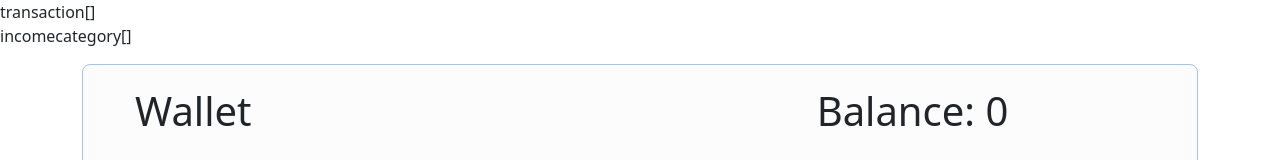
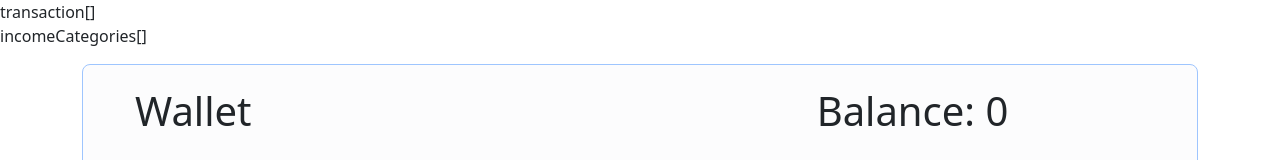
Before and after one commit to innadech/vue-wallet, a Vue app: page / in a window 1280 px wide. Shown: the top 160 px of the page. Built offline with nearby package versions, Linux system fonts and the light colour scheme.

Commit message:
Fixed components:IncomeSubmitter

```diff
--- a/src/App.vue
+++ b/src/App.vue
@@ -56,7 +56,7 @@ export default {
 <template>
   <body data-bs-theme="blue">
     <div>transaction{{ transactionHistory }}</div>
-    <div>incomecategory{{ incomeCategories }}</div>
+    <div>incomeCategories{{ incomeCategories }}</div>
 
     <div class="container">
       <div
@@ -77,9 +77,11 @@ export default {
           </div>
           <div class="row gx-5">
             <div class="col">
-              <IncomeSubmitter v-on:income-submitted="incomeSubmit" />
+              <IncomeSubmitter
+                v-bind:incomeCategories="incomeCategories"
+                v-on:income-submitted="incomeSubmit"
+              />
             </div>
-
             <div class="col">
               <OutcomeSubmitter v-on:outcome-submitted="outcomeSubmit" />
             </div>
--- a/src/components/IncomeCategoryItem.vue
+++ b/src/components/IncomeCategoryItem.vue
@@ -1,24 +1,18 @@
 <script>
 export default {
-  props: ['incomecategory'],
+  props: ['category'],
 
   emits: ['incomecategory-deleted'],
-
-  data() {
-    return {
-      localIncomecategory: { ...this.incomecategory },
-    }
-  },
 }
 </script>
 
 <template>
   <li class="m-3">
-    <span>{{ localIncomecategory.caption }}</span>
+    <span>{{ category.caption }}</span>
     <button
       type="button"
       class="btn btn-secondary btn-sm ms-3"
-      v-on:click="$emit('incomecategory-deleted', localIncomecategory.id)"
+      v-on:click="$emit('incomecategory-deleted', category.id)"
     >
       Delete
     </button>
--- a/src/components/IncomeCategotyList.vue
+++ b/src/components/IncomeCategotyList.vue
@@ -11,7 +11,7 @@ export default {
     deleteIncomeCategory(id) {
       this.$emit(
         'incomeCategories-deleted',
-        this.incomeCategories.filter(i => i.id !== id)
+        this.incomeCategories.filter(income => income.id !== id)
       )
     },
   },
@@ -21,9 +21,9 @@ export default {
 <template>
   <ul>
     <IncomeCategoryItem
-      v-for="incomecategory of incomeCategories"
-      v-bind:key="incomecategory.id"
-      v-bind:incomecategory="incomecategory"
+      v-for="category of incomeCategories"
+      v-bind:key="category.id"
+      v-bind:category="category"
       v-on:incomecategory-deleted="deleteIncomeCategory($event)"
     />
   </ul>
--- a/src/components/IncomeSubmitter.vue
+++ b/src/components/IncomeSubmitter.vue
@@ -2,7 +2,7 @@
 export default {
   emits: ['income-submitted'],
 
-  props: ['incomeCategory'],
+  props: ['incomeCategories'],
 
   data() {
     return {
@@ -46,10 +46,11 @@ export default {
         v-bind:value="newIncome.category"
         v-on:change="newIncome.category = $event.target.value"
         class="form-select"
-        id="income"
       >
-        <option selected>Choose...</option>
-        <option v-for="ic of incomeCategory" :key="id">{{ ic }}</option>
+        <!-- <option selected>Choose...</option> -->
+        <option v-for="ic of incomeCategories" :key="ic.id">
+          {{ ic.caption }}
+        </option>
       </select>
     </div>
     <div class="input-group mb-3">
@@ -57,7 +58,6 @@ export default {
         >Enter amount</span
       >
       <input
-        id="incomeamount"
         type="text"
         class="form-control"
         aria-label="Sizing example input"
```
